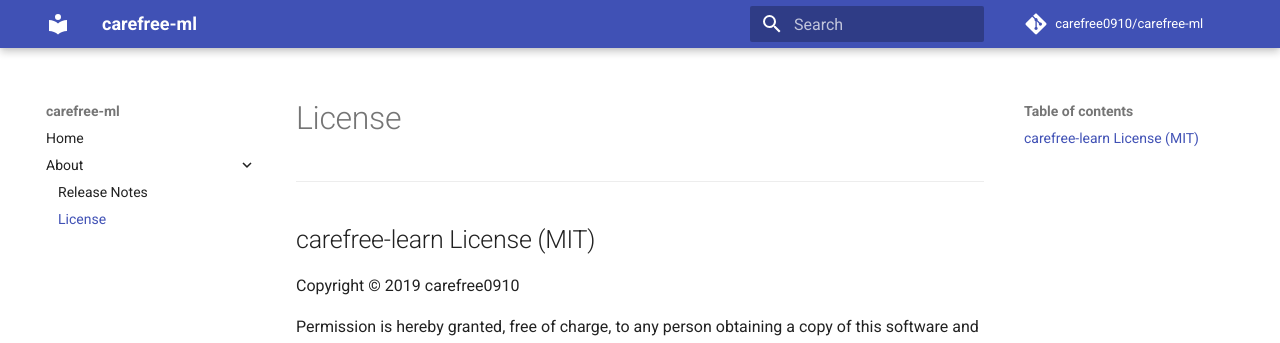
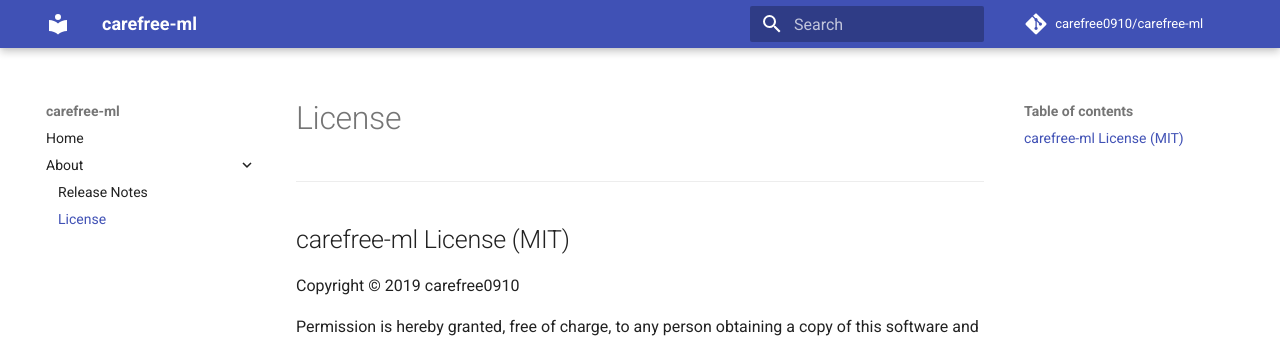
Before and after one commit to carefree0910/carefree-ml, an MkDocs documentation site: the page built from docs/about/license.md, in a window 1280 px wide. Shown: the top 343 px of the page. Built offline with MkDocs 1.6.1 and Material for MkDocs 9.7.7, drawn with Linux system fonts in a browser that asks for light colours; comment, search, counter and statistics services are not loaded.

Commit message:
Fixed typo

```diff
--- a/docs/about/license.md
+++ b/docs/about/license.md
@@ -4,7 +4,7 @@
 
 
 
-## carefree-learn License (MIT)
+## carefree-ml License (MIT)
 
 Copyright (c) 2019 carefree0910
 
```
